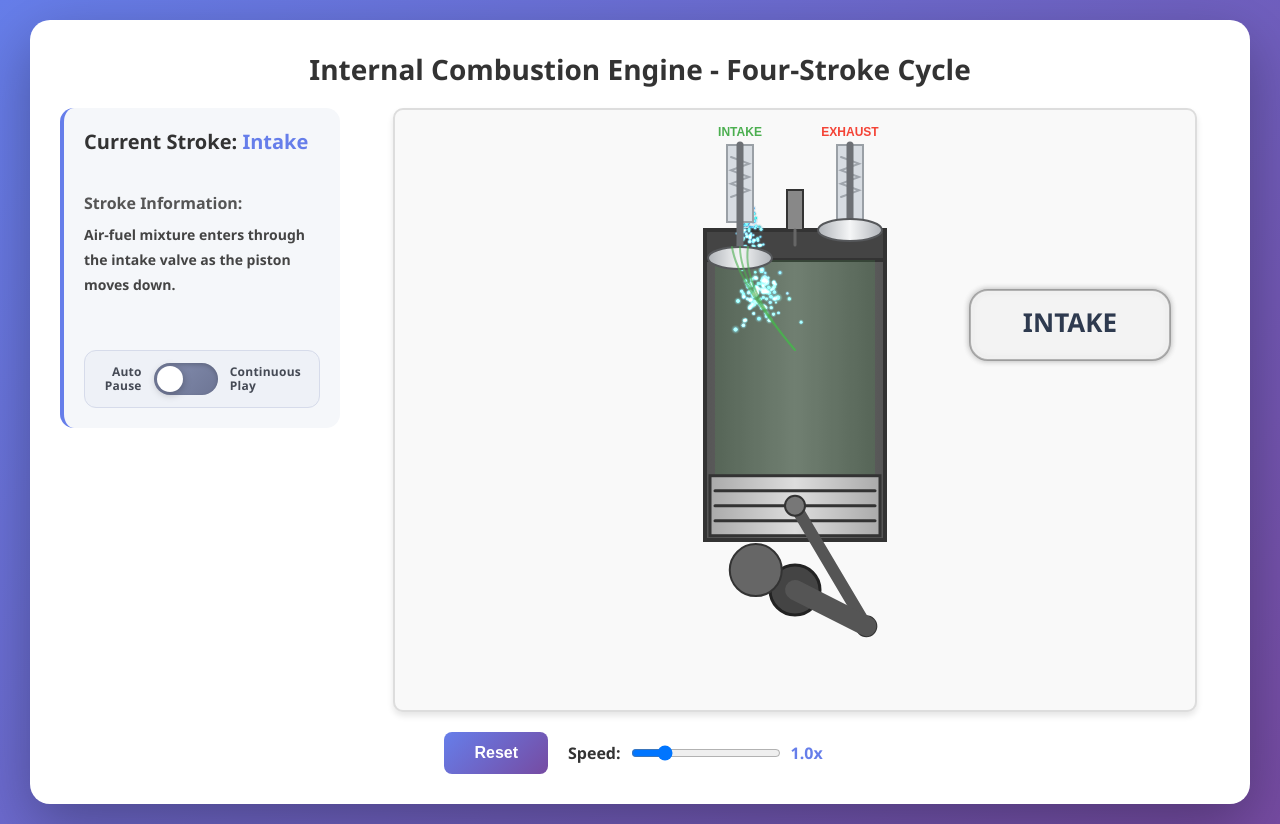
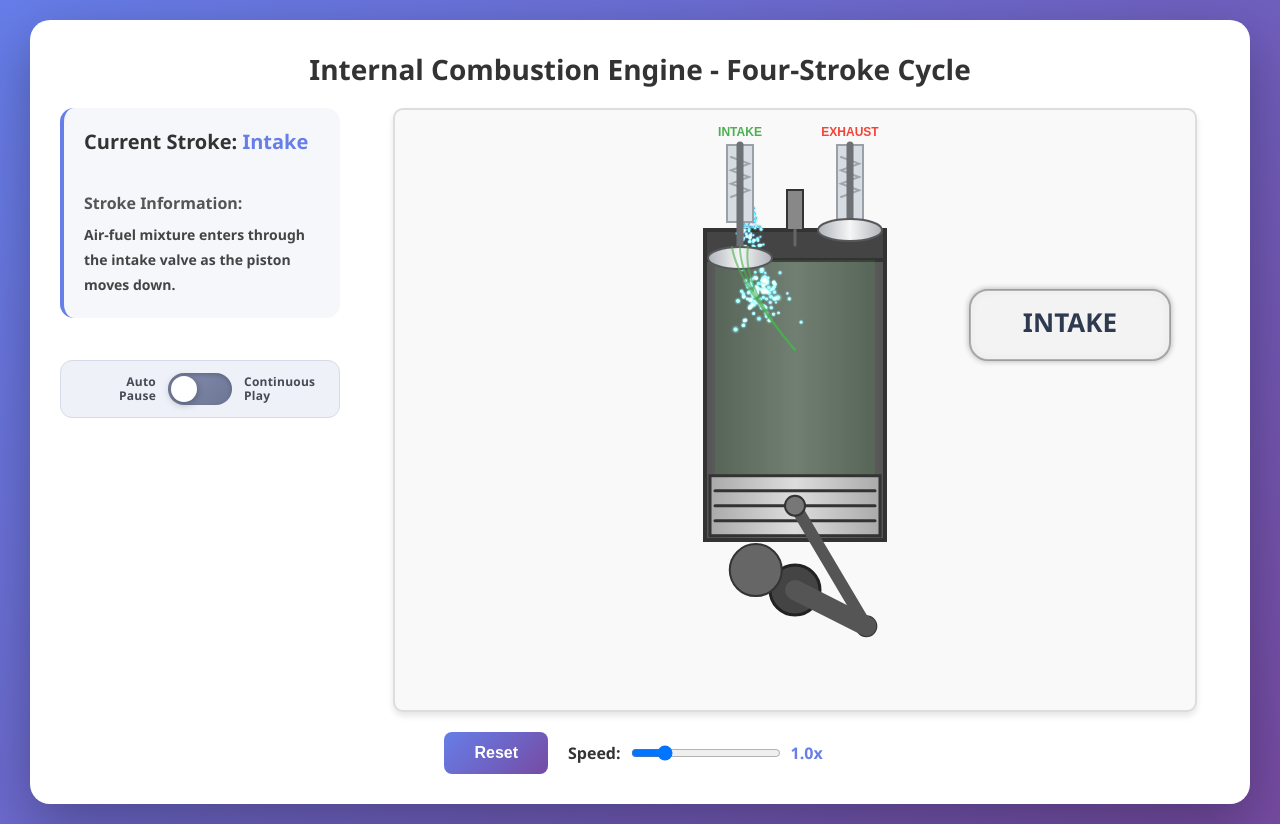
Before and after one commit to GenuineDickies/fourstrokeanimation, a plain HTML site: page index.html in a window 1280 px wide. Drawn offline with Linux system fonts and the light colour scheme; animation ran at ten frames a second.

Commit message:
Move toggle below info panel

```diff
--- a/index.html
+++ b/index.html
@@ -10,6 +10,7 @@
     <div class="container">
         <h1>Internal Combustion Engine - Four-Stroke Cycle</h1>
         <div class="main-layout">
+            <div class="left-column">
                 <aside class="info-panel">
                     <div class="stroke-meta">
                         <h2>Current Stroke: <span id="currentStroke">Intake</span></h2>
@@ -18,6 +19,7 @@
                             <p id="strokeInfo">Air-fuel mixture enters through the intake valve as the piston moves down.</p>
                         </div>
                     </div>
+                </aside>
                 <div class="toggle-container">
                     <div class="playback-toggle" aria-label="Auto pause control">
                         <span class="toggle-label toggle-left">
@@ -34,7 +36,7 @@
                         </span>
                     </div>
                 </div>
-            </aside>
+            </div>
             <div class="canvas-wrapper">
                 <canvas id="engineCanvas" width="800" height="600"></canvas>
             </div>
--- a/styles.css
+++ b/styles.css
@@ -45,12 +45,22 @@ h1 {
     justify-content: center;
 }
 
-.info-panel {
+
+.left-column {
+    display: flex;
+    flex-direction: column;
+    gap: 18px;
     width: 280px;
     flex-shrink: 0;
+}
+
+.info-panel {
+    width: 100%;
     margin-top: 0;
-    position: relative;
-    min-height: 320px;
+    padding: 20px;
+    background: #f5f7fa;
+    border-radius: 14px;
+    border-left: 4px solid #667eea;
 }
 
 .canvas-wrapper {
@@ -128,15 +138,6 @@ button:active {
     min-width: 45px;
 }
 
-
-.info-panel {
-    padding: 20px;
-    padding-bottom: 120px;
-    background: #f5f7fa;
-    border-radius: 14px;
-    border-left: 4px solid #667eea;
-}
-
 .stroke-meta {
     display: flex;
     flex-direction: column;
@@ -144,10 +145,7 @@ button:active {
 }
 
 .toggle-container {
-    position: absolute;
-    left: 20px;
-    right: 20px;
-    bottom: 20px;
+    width: 100%;
 }
 
 .info-panel h2 {
@@ -287,6 +285,7 @@ button:active {
     .main-layout {
         flex-direction: column;
     }
+    .left-column,
     .info-panel {
         width: 100%;
     }
```
Lines whose indentation alone changed are shown as unchanged.
